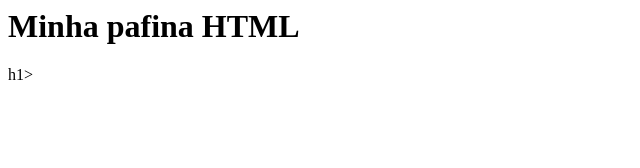
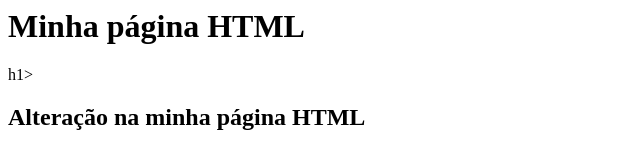
Before and after one commit to Guilherme-Faule/ws-hc2, a plain HTML site: page index.html in a window 1280 px wide. Shown: the whole page, without its empty margins (0-640 px from the left). Drawn offline with Linux system fonts and the light colour scheme.

Commit message:
Arquivo index.html atualizado novamente

```diff
--- a/index.html
+++ b/index.html
@@ -1,5 +1,6 @@
 <html>
 	<body>
-		<h1> Minha pafina HTML</h1>h1>
+		<h1> Minha página HTML</h1>h1>
+		<h2>Alteração na minha página HTML</h2>
 	</body>
 </html>
```
